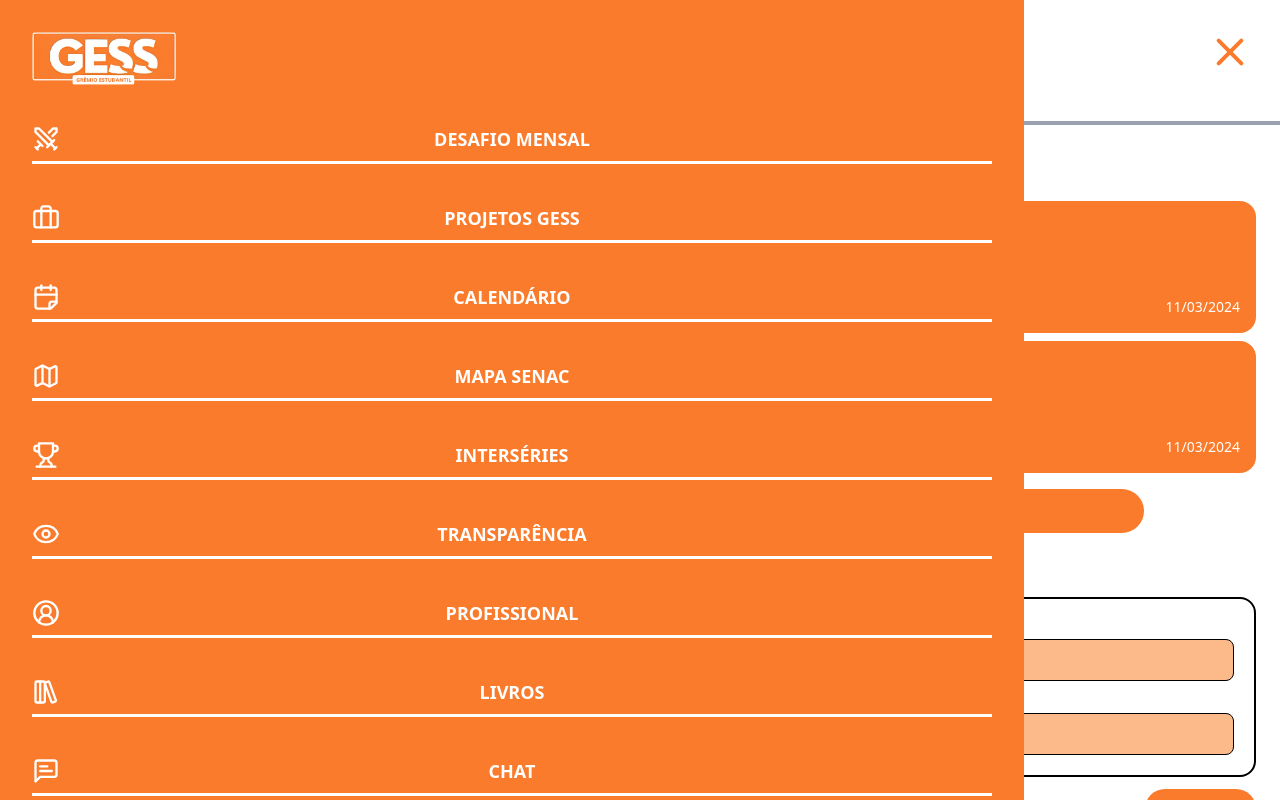
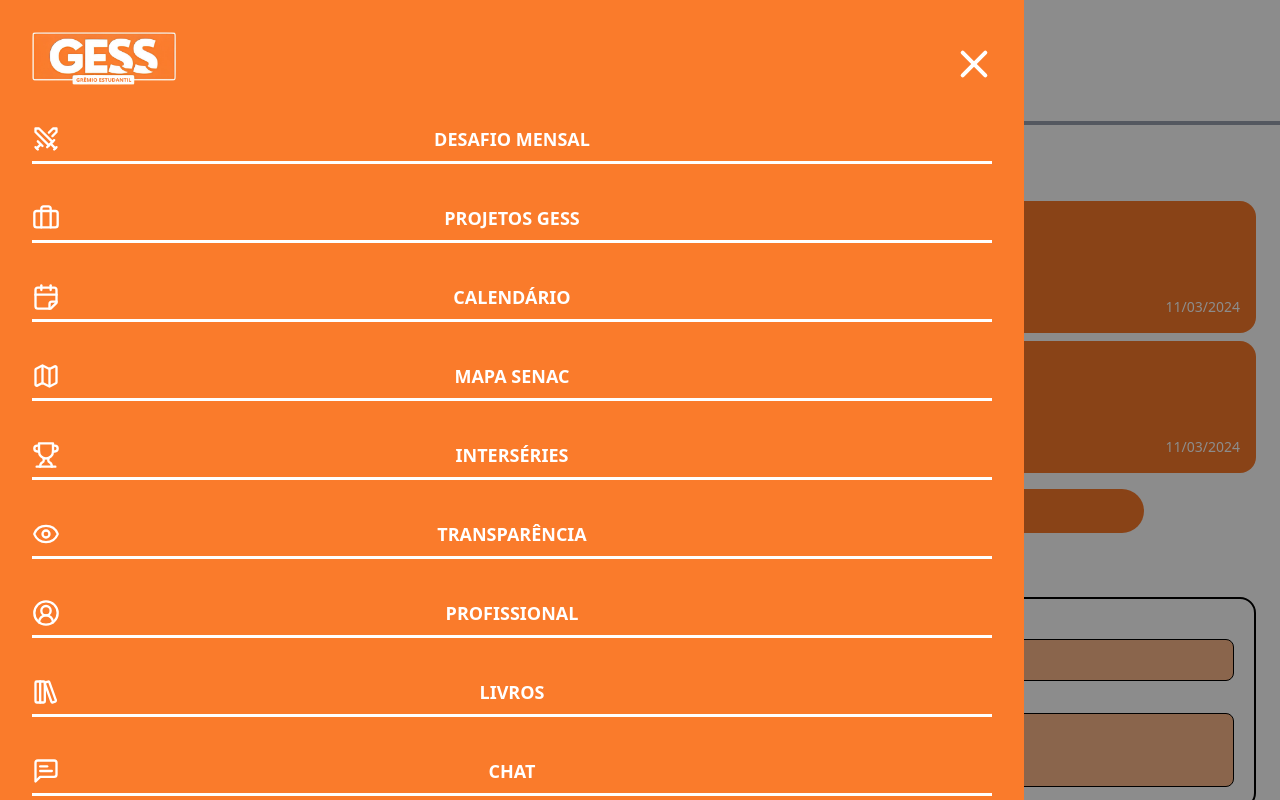
Before and after one commit to ArthurJuwer/site-gess, a Next.js app: page /chatsenac in a window 1280 px wide. Both pictures are taken after a click on the button 1230 px from the left and 60 px from the top of the page. Shown: the top 800 px of the page. Built offline with nearby package versions, Linux system fonts and the light colour scheme.

Commit message:
novos ajustes principalmente no menu

```diff
--- a/src/app/chatsenac/page.jsx
+++ b/src/app/chatsenac/page.jsx
@@ -37,7 +37,7 @@
                 </div>
                 <div className="">
                     <h4 className='text-sm '>Escreva a descrição:</h4>
-                    <input type="text" name="" id="" className='bg-[#FCB98A] border border-black w-full rounded-lg p-2' />
+                    <input type="text" name="" id="" className='bg-[#FCB98A] border border-black w-full rounded-lg p-6' />
                 </div>
             </div>
             <div className="flex justify-end mt-1">
--- a/src/app/layout.js
+++ b/src/app/layout.js
@@ -16,7 +16,7 @@
 export default function RootLayout({ children }) {
   return (
     <html lang="pt-br">
-      <body className={`${inter} antialiased`}>
+      <body className={`${inter.variable} antialiased`}>
         <Menu />
         {children}
         <Footer />
--- a/src/components/Menu.jsx
+++ b/src/components/Menu.jsx
@@ -18,34 +18,46 @@
           <Image src={LogoGess} alt="Logo Do GESS" className="w-36 mt-1" />
         </Link>
         <button
-          className="flex flex-col gap-2 relative w-9 h-8"
+          className={` flex-col gap-2 relative w-9 h-8 ${isOpen ? 'hidden' : 'flex'}`}
+          onClick={toggleMenu}
+        >
+          <span className="w-9 h-1 bg-[#FA7B2B] block rounded" />
+          <span className="w-9 h-1 bg-[#FA7B2B] block rounded" />
+          <span className="w-9 h-1 bg-[#FA7B2B] block rounded" />
+        </button>
+      </header>
+
+      {isOpen && (
+        <div
+          className="fixed top-0 left-0 w-full h-full bg-black opacity-45 z-40"
+          onClick={toggleMenu}
+        />
+      )}
+
+      <nav
+        className={`fixed left-0 top-0 w-4/5 p-8 bg-[#FA7B2B] min-h-dvh transition-transform duration-300 z-50 overflow-y-auto
+        ${isOpen ? 'translate-x-0' : '-translate-x-full'}`}
+      >
+        <div className="flex justify-between items-center mb-10">
+          <Link href={'/'}>
+            <Image src={LogoGess} alt="Logo Do GESS" className="w-36" />
+          </Link>
+          <button
+            className="flex items-center justify-center flex-col gap-2 relative w-9 h-8"
             onClick={toggleMenu}
           >
             <span
-            className={`w-9 h-1 bg-[#FA7B2B] block rounded absolute transition-transform duration-300 ${
-              isOpen ? 'rotate-45 translate-y-[6px]' : 'translate-y-0'
-            }`}
+              className="w-9 h-1 bg-white block rounded absolute transition-transform duration-300 rotate-45 translate-y-[6px]"
             />
             <span
-            className={`w-9 h-1 bg-[#FA7B2B] block rounded absolute transition-opacity duration-300 ${
-              isOpen ? 'opacity-0' : 'opacity-100 translate-y-[12px]'
-            }`}
-          />
-          <span
-            className={`w-9 h-1 bg-[#FA7B2B] block rounded absolute transition-transform duration-300 ${
-              isOpen ? '-rotate-45 -translate-y-[-6px]' : 'translate-y-[24px]'
-            }`}
+              className="w-9 h-1 bg-white block rounded absolute transition-transform duration-300 -rotate-45 translate-y-[6px]"
             />
           </button>
-      </header>
+        </div>
 
-      <nav className={`fixed left-0 top-0 w-4/5 p-8 bg-[#FA7B2B] min-h-dvh transition-transform duration-300 z-50 ${isOpen ? 'translate-x-0' : '-translate-x-full'}`}>
-        <Link href={'/'}>
-          <Image src={LogoGess} alt="Logo Do GESS" className="w-36 mb-10" />
-        </Link>
         <ul className="flex flex-col gap-10">
           {items.map((item, index) => (
-                <Link href={item.href || ''} key={index}>
+            <Link href={item.href || ''} key={index} onClick={toggleMenu}>
               <ItemMenu icone={item.icone} texto={item.texto} index={index} cor={'#FFF'}/>
             </Link>
           ))}
```
Lines whose indentation alone changed are shown as unchanged.
